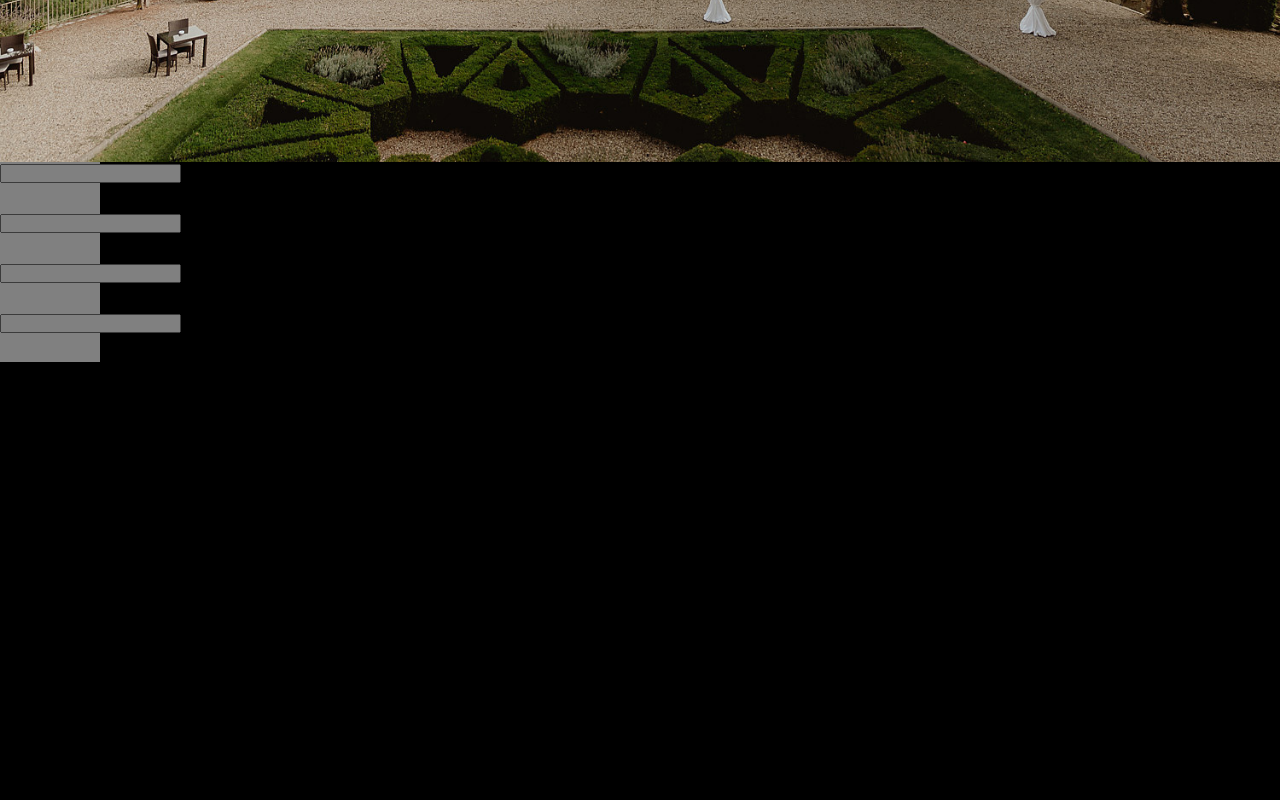
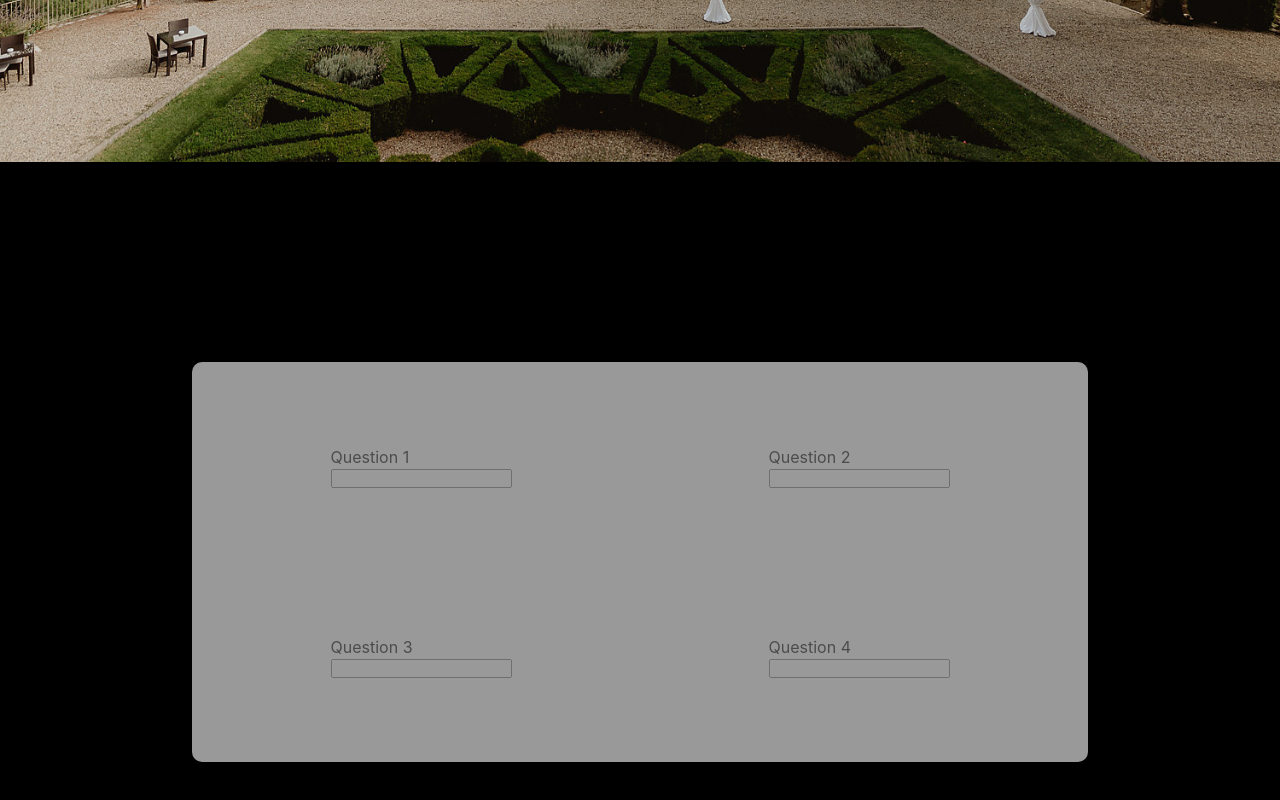
Before and after one commit to mingjia-wang/wedding-app, a React (Create React App) app in the folder app/: page / in a window 1280 px wide. Shown: the part 638-1438 px from the top of the page. Built offline with nearby package versions, Linux system fonts and the light colour scheme.

Commit message:
Set up form grid structure

```diff
--- a/app/src/pages/Home.css
+++ b/app/src/pages/Home.css
@@ -78,22 +78,28 @@ h1 {
   height: 100vh;
   width: 100vw;
   background-color: black;
-  margin: auto;
   padding: 0;
-  display: grid;
-  grid-template-columns: 200px 200px;
-  grid-template-rows: 100px 100px;
+  display: flex;
+  align-items: center;
+  justify-content: center;
 }
 
 .form-container {
+  background-color: white;
   width: 70vw;
-  height: 80vh;
-  margin: auto;
+  height: 50vh;
+  justify-self: center;
+  align-self: center;
+  display: grid;
+  grid-template-columns: 50% 50%;
+  grid-template-rows: 50% 50%;
+  opacity: 60%;
+  border-radius: 10px;
+  padding: 10px;
 }
 
 .input-box {
-  width: 100px;
-  height: 50px;
+  margin: auto;
   background-color: white;
   opacity: 50%;
 }
--- a/app/src/pages/Home.js
+++ b/app/src/pages/Home.js
@@ -24,23 +24,22 @@ function App() {
       <div className='form' id='form' ref={formRef}>
         <div className='form-container'>
           <div className='input-box'>
-            <p></p>
+            <p className='question'>Question 1</p>
             <input></input>
           </div>
           <div className='input-box'>
-            <p></p>
+            <p className='question'>Question 2</p>
             <input></input>
           </div>
           <div className='input-box'>
-            <p></p>
+            <p className='question'>Question 3</p>
             <input></input>
           </div>
           <div className='input-box'>
-            <p></p>
+            <p className='question'>Question 4</p>
             <input></input>
           </div>
         </div>
-
       </div>
     </div>
 
```
